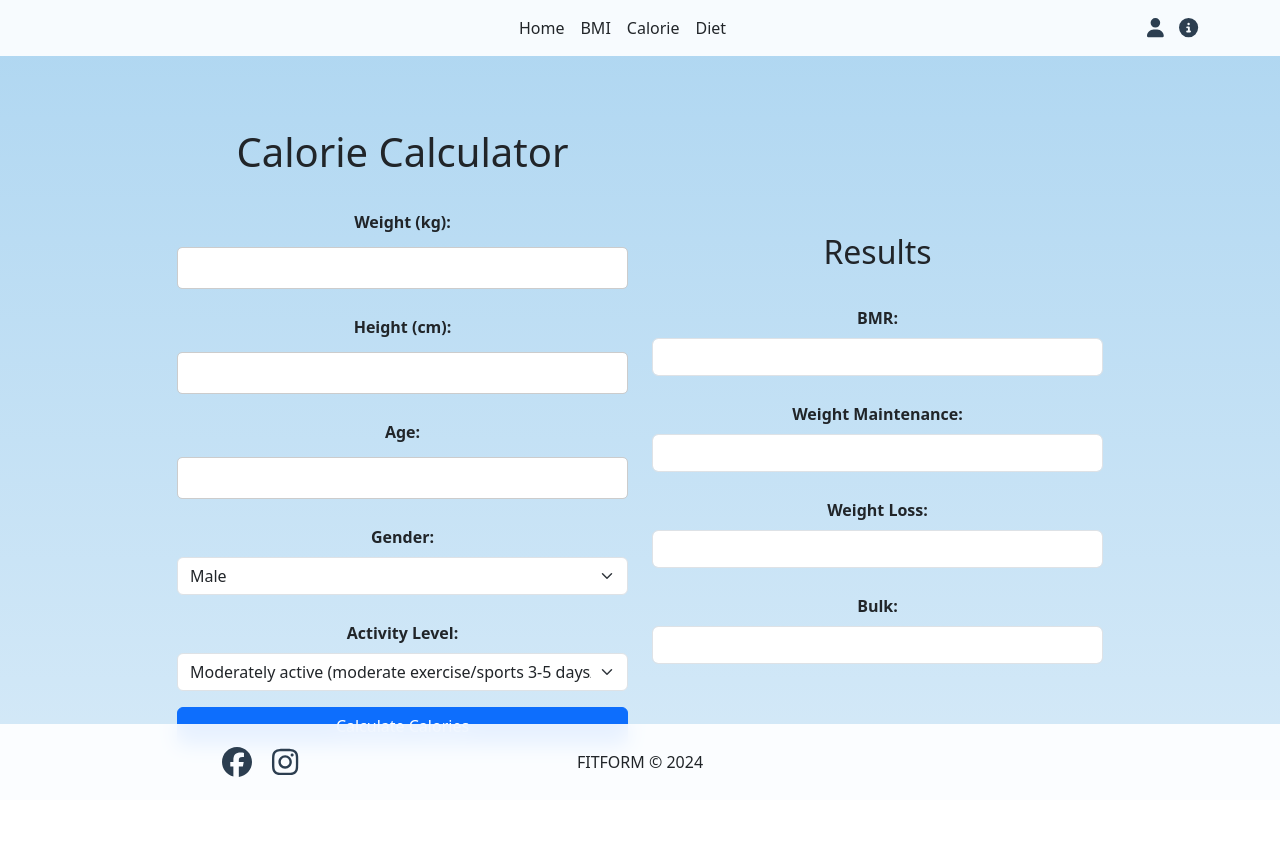
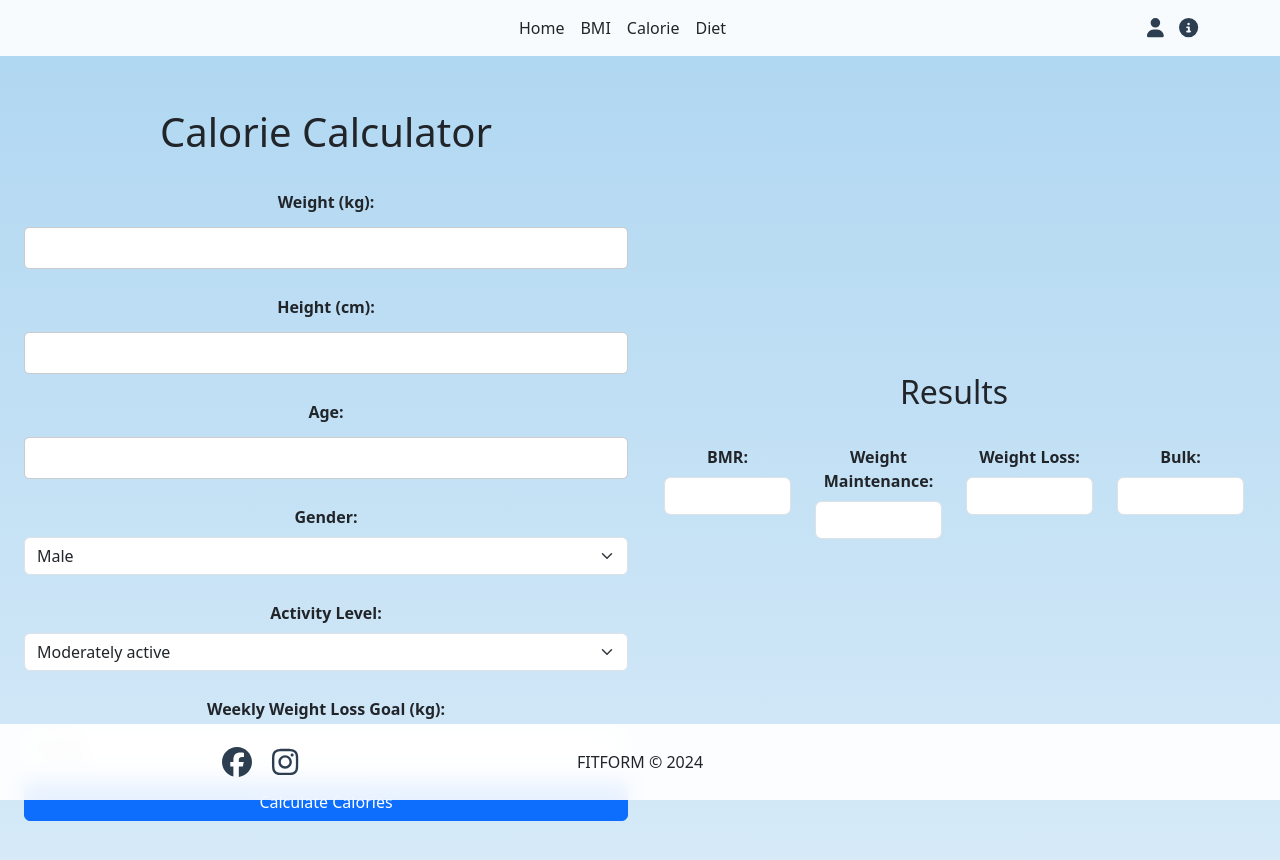
Before and after one commit to valyiroland/FittnesProjekt, a React (Create React App) app: page /Calorie in a window 1280 px wide. Shown: the top 860 px of the page. Before the commit the page ends 800 px from the top, so only its background shows below. Built offline with nearby package versions, Linux system fonts and the light colour scheme.

Commit message:
2. diet törölve calorie javítás alatt

```diff
--- a/src/BMI.js
+++ b/src/BMI.js
@@ -27,7 +27,9 @@ export default function BMI() {
   };
 
   return (
+
     <main>
+
         <h1 className='mainStyle'>BMI Calculator</h1>
         <div className="form-container">
           <label>
--- a/src/Calorie.js
+++ b/src/Calorie.js
@@ -6,6 +6,7 @@ export default function Calorie() {
   const [age, setAge] = useState('');
   const [gender, setGender] = useState('male');
   const [activityLevel, setActivityLevel] = useState(1.55);
+  const [weightLossGoal, setWeightLossGoal] = useState(0.5);
   const [calories, setCalories] = useState({
     maintenance: '',
     weightLoss: '',
@@ -13,7 +14,6 @@ export default function Calorie() {
     bmr: ''
   });
 
-  // BMR calculation function for males and females
   const calculateBMR = () => {
     if (gender === 'male') {
       return 88.36 + (13.4 * weight) + (4.8 * height) - (5.7 * age);
@@ -25,120 +25,83 @@ export default function Calorie() {
   const calculateCalories = () => {
     const bmr = calculateBMR();
     const maintenanceCalories = bmr * activityLevel;
+    const deficit = weightLossGoal * 1000;
 
-    // Set the calorie values for each goal
     setCalories({
       maintenance: Math.round(maintenanceCalories),
-      weightLoss: Math.round(maintenanceCalories - 500), // 500 kcal deficit for weight loss
-      bulk: Math.round(maintenanceCalories + 500), // 500 kcal surplus for bulk
-      bmr: Math.round(bmr) // Display the BMR value
+      weightLoss: Math.round(maintenanceCalories - deficit),
+      bulk: Math.round(maintenanceCalories + 500),
+      bmr: Math.round(bmr)
     });
   };
 
   return (
-    <div className="container" style={{ marginTop: '10%' }}>
-      <div className="row justify-content-center align-items-center">
-        <div className="col-md-5">
+    <div className= "mainStyle container-fluid d-flex justify-content-center align-items-center vh-100">
+      <div className="row w-100 d-flex justify-content-center align-items-center">
+        <div className="col-lg-6">
           <h1 className="text-center mb-4">Calorie Calculator</h1>
           <form>
             <div className="mb-3">
-              <label className="form-label">Weight (kg): </label>
-              <input
-                type="number"
-                className="form-control"
-                value={weight}
-                onChange={(e) => setWeight(e.target.value)}
-              />
+              <label className="form-label">Weight (kg):</label>
+              <input type="number" className="form-control" value={weight} onChange={(e) => setWeight(e.target.value)} />
             </div>
             <div className="mb-3">
-              <label className="form-label">Height (cm): </label>
-              <input
-                type="number"
-                className="form-control"
-                value={height}
-                onChange={(e) => setHeight(e.target.value)}
-              />
+              <label className="form-label">Height (cm):</label>
+              <input type="number" className="form-control" value={height} onChange={(e) => setHeight(e.target.value)} />
             </div>
             <div className="mb-3">
-              <label className="form-label">Age: </label>
-              <input
-                type="number"
-                className="form-control"
-                value={age}
-                onChange={(e) => setAge(e.target.value)}
-              />
+              <label className="form-label">Age:</label>
+              <input type="number" className="form-control" value={age} onChange={(e) => setAge(e.target.value)} />
             </div>
             <div className="mb-3">
-              <label className="form-label">Gender: </label>
-              <select
-                className="form-select"
-                value={gender}
-                onChange={(e) => setGender(e.target.value)}
-              >
+              <label className="form-label">Gender:</label>
+              <select className="form-select" value={gender} onChange={(e) => setGender(e.target.value)}>
                 <option value="male">Male</option>
                 <option value="female">Female</option>
               </select>
             </div>
             <div className="mb-3">
-              <label className="form-label">Activity Level: </label>
-              <select
-                className="form-select"
-                value={activityLevel}
-                onChange={(e) => setActivityLevel(parseFloat(e.target.value))}
-              >
-                <option value={1.2}>Sedentary (little or no exercise)</option>
-                <option value={1.375}>Lightly active (light exercise/sports 1-3 days/week)</option>
-                <option value={1.55}>Moderately active (moderate exercise/sports 3-5 days/week)</option>
-                <option value={1.725}>Very active (hard exercise/sports 6-7 days a week)</option>
-                <option value={1.9}>Super active (very hard exercise/physical job or 2x training)</option>
+              <label className="form-label">Activity Level:</label>
+              <select className="form-select" value={activityLevel} onChange={(e) => setActivityLevel(parseFloat(e.target.value))}>
+                <option value={1.2}>Sedentary</option>
+                <option value={1.375}>Lightly active</option>
+                <option value={1.55}>Moderately active</option>
+                <option value={1.725}>Very active</option>
+                <option value={1.9}>Super active</option>
               </select>
             </div>
             <div className="mb-3">
-              <button type="button" className="btn btn-primary w-100" onClick={calculateCalories}>
-                Calculate Calories
-              </button>
+              <label className="form-label">Weekly Weight Loss Goal (kg):</label>
+              <select className="form-select" value={weightLossGoal} onChange={(e) => setWeightLossGoal(parseFloat(e.target.value))}>
+                <option value={0.5}>0.5 kg</option>
+                <option value={1}>1 kg</option>
+                <option value={1.5}>1.5 kg</option>
+              </select>
             </div>
+            <button type="button" className="btn btn-primary w-100" onClick={calculateCalories}>Calculate Calories</button>
           </form>
         </div>
 
-        {/* Right side for results */}
-        <div className="col-md-5 mt-4"> {/* Margin-top added here to create space */}
+        {/* Results aligned properly */}
+        <div className="col-lg-6 d-flex flex-column justify-content-center align-items-center">
           <h2 className="text-center mb-4">Results</h2>
-          <div className="mb-3">
-            <label className="form-label">BMR: </label>
-            <input
-              type="text"
-              className="form-control"
-              value={calories.bmr}
-              readOnly
-            />
-          </div>
-          <div className="mb-3">
-            <label className="form-label">Weight Maintenance: </label>
-            <input
-              type="text"
-              className="form-control"
-              value={calories.maintenance}
-              readOnly
-            />
-          </div>
-          <div className="mb-3">
-            <label className="form-label">Weight Loss: </label>
-            <input
-              type="text"
-              className="form-control"
-              value={calories.weightLoss}
-              readOnly
-            />
-          </div>
-          <div className="mb-3">
-            <label className="form-label">Bulk: </label>
-            <input
-              type="text"
-              className="form-control"
-              value={calories.bulk}
-              readOnly
-            />
+          <div className="row w-100">
+            <div className="col-md-3 mb-3">
+              <label className="form-label">BMR:</label>
+              <input type="text" className="form-control" value={calories.bmr} readOnly />
+            </div>
+            <div className="col-md-3 mb-3">
+              <label className="form-label">Weight Maintenance:</label>
+              <input type="text" className="form-control" value={calories.maintenance} readOnly />
+            </div>
+            <div className="col-md-3 mb-3">
+              <label className="form-label">Weight Loss:</label>
+              <input type="text" className="form-control" value={calories.weightLoss} readOnly />
+            </div>
+            <div className="col-md-3 mb-3">
+              <label className="form-label">Bulk:</label>
+              <input type="text" className="form-control" value={calories.bulk} readOnly />
+            </div>
           </div>
         </div>
       </div>
--- a/src/Home.js
+++ b/src/Home.js
@@ -29,7 +29,9 @@ export default function Home() {
   }
 
   return (
+
     <div className="mt-5">
+
       <HeroSection />
       <section className="py-16 bg-gradient-to-br from-blue-200 via-blue-100 to-green-100">
         <div className="container">
--- a/src/Navbar.js
+++ b/src/Navbar.js
@@ -18,6 +18,7 @@ export default function navbar() {
 
             <div className="collapse navbar-collapse justify-content-center" id="navbarNav">
                 <ul className="navbar-nav">
+
                     <li className="nav-item">
                         <Link className="nav-link text-dark"to="/">Home</Link>
                     </li>
```
Also changed, not shown: Diet.js (deleted, +0 -127 lines), src/HeroSection.js (deleted, +0 -11 lines).
